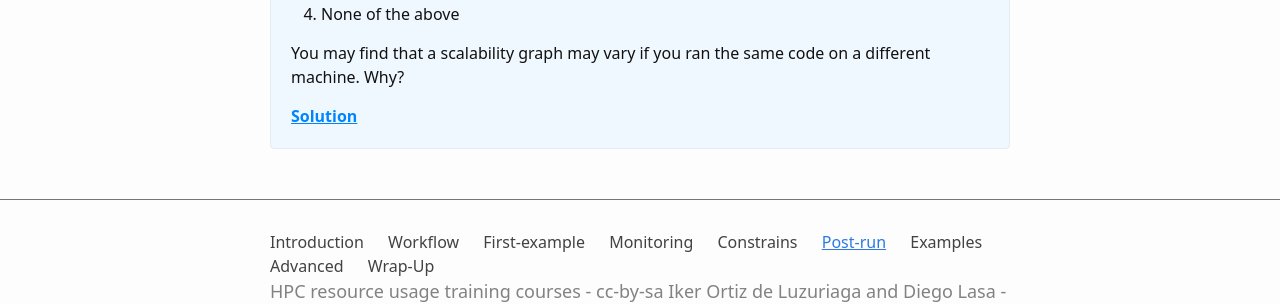
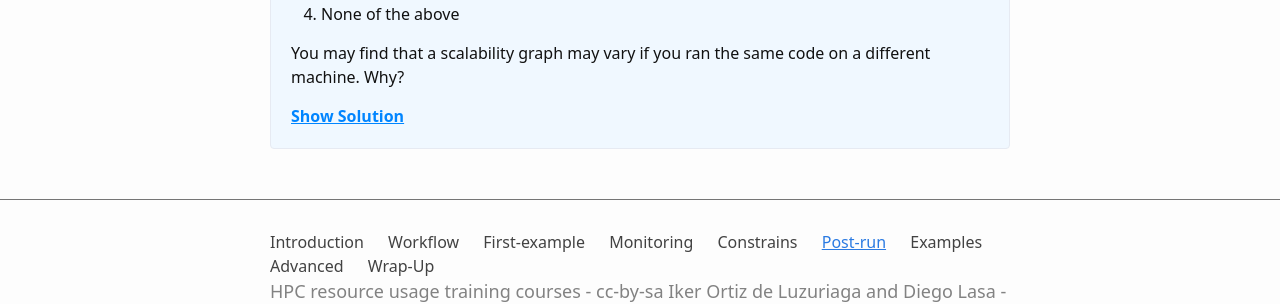
Before and after one commit to dipc-cc/slurm-training, a Jekyll site: the page built from 6_postrun.md, in a window 1280 px wide. Shown: the part 1384-1688 px from the top of the page. Built offline with Jekyll 4.4.1, drawn with Linux system fonts in a browser that asks for light colours; some web fonts are replaced.

```diff
--- a/6_postrun.md
+++ b/6_postrun.md
@@ -106,7 +106,7 @@
 
 You may find that a scalability graph may vary if you ran the same code on a different machine. Why?
   </p>
-  <div class="additional-info-toggle">Solution</div>
+  <div class="additional-info-toggle">Show Solution</div>
   <div class="additional-info">
    <ol>
 	<li>No, the performance is still increasing, at this point we are no longer achieving perfect scalability.</li>
```
